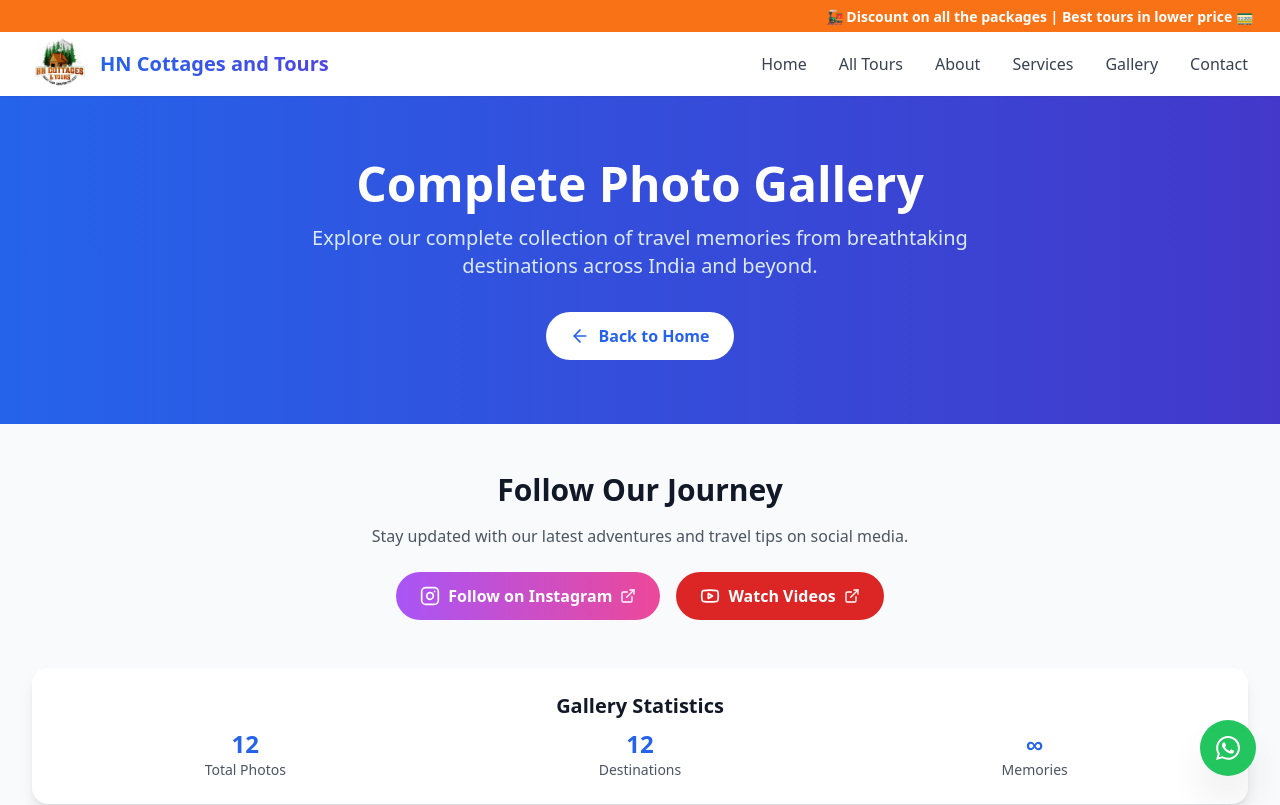
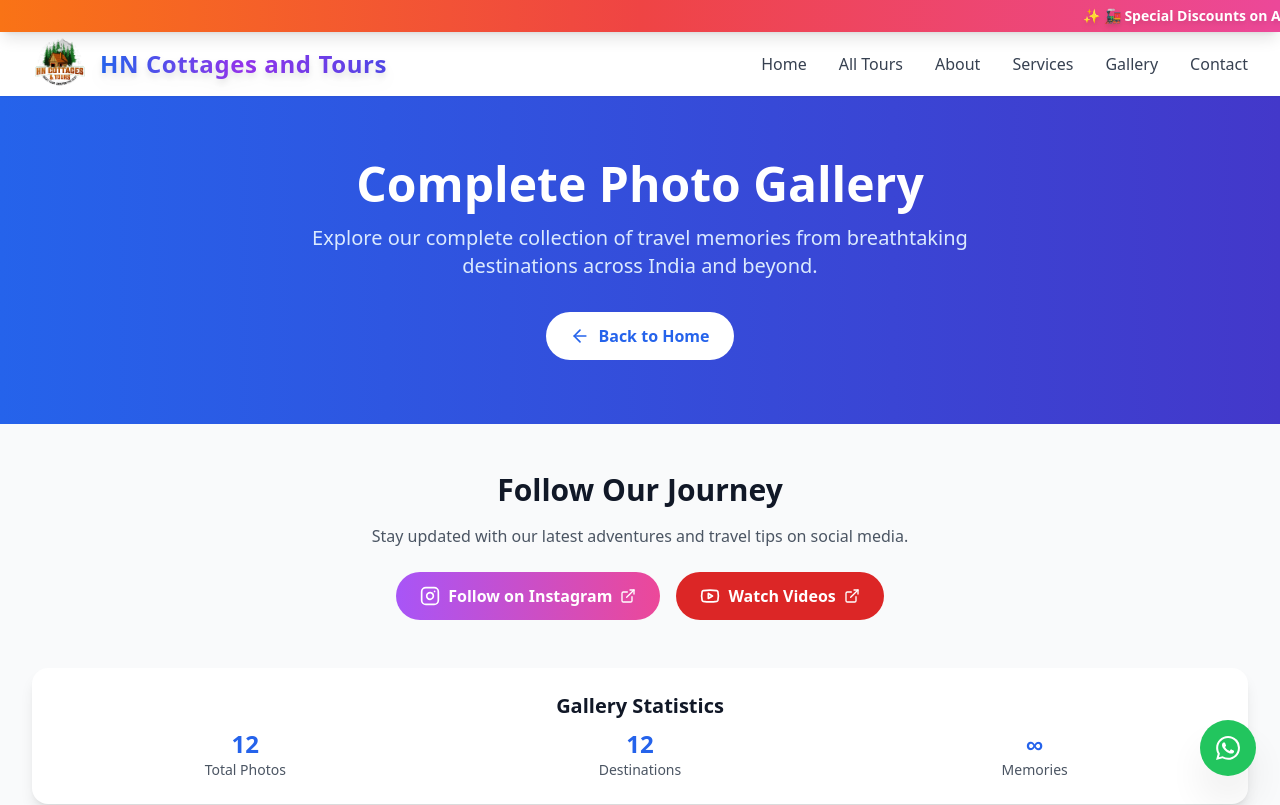
Before and after one commit to adarshbende12/HN_Tours_APP, a React (Vite) app: page /all-gallery in a window 1280 px wide. Shown: the top 805 px of the page. Built offline with nearby package versions, Linux system fonts and the light colour scheme.

Commit message:
Remove stats section, style marquee, and enhance company name

```diff
--- a/src/components/About.tsx
+++ b/src/components/About.tsx
@@ -31,25 +31,6 @@ const About: React.FC = () => {
   return (
     <section id="about" className="py-12 md:py-20 bg-white">
       <div className="max-w-7xl mx-auto px-4 sm:px-6 lg:px-8">
-        {/* Stats Grid */}
-        <div className="grid grid-cols-2 md:grid-cols-4 gap-4 md:gap-6 mb-8 md:mb-12">
-          <div className="text-center p-3 md:p-4 bg-gray-50 rounded-xl">
-            <div className="text-xl md:text-3xl font-bold text-blue-600 mb-1">{company.experience}</div>
-            <div className="text-xs md:text-base text-gray-600">Years</div>
-          </div>
-          <div className="text-center p-3 md:p-4 bg-gray-50 rounded-xl">
-            <div className="text-xl md:text-3xl font-bold text-blue-600 mb-1">{company.customers}</div>
-            <div className="text-xs md:text-base text-gray-600">Customers</div>
-          </div>
-          <div className="text-center p-3 md:p-4 bg-gray-50 rounded-xl">
-            <div className="text-xl md:text-3xl font-bold text-blue-600 mb-1">{company.destinations}</div>
-            <div className="text-xs md:text-base text-gray-600">Places</div>
-          </div>
-          <div className="text-center p-3 md:p-4 bg-gray-50 rounded-xl">
-            <div className="text-xl md:text-3xl font-bold text-blue-600 mb-1">{company.packages}</div>
-            <div className="text-xs md:text-base text-gray-600">Packages</div>
-          </div>
-        </div>
 
         {/* Features Grid */}
         <div className="grid grid-cols-2 md:grid-cols-4 gap-3 md:gap-8">
--- a/src/components/Footer.tsx
+++ b/src/components/Footer.tsx
@@ -34,7 +34,7 @@ const Footer: React.FC = () => {
                 <Plane className="h-6 w-6 text-white" />
               </div>
               <div>
-                <h1 className="text-xl font-bold bg-gradient-to-r from-blue-600 to-indigo-600 bg-clip-text text-transparent">{company.name}</h1>
+                <h1 className="text-2xl font-extrabold bg-gradient-to-r from-blue-600 via-purple-600 to-indigo-600 bg-clip-text text-transparent drop-shadow-lg tracking-wide">{company.name}</h1>
                 <p className="text-sm text-gray-400">{company.tagline}</p>
               </div>
             </div>
--- a/src/components/Header.tsx
+++ b/src/components/Header.tsx
@@ -54,7 +54,7 @@ const Header: React.FC = () => {
               />
             </div>
             <div className="hidden sm:block">
-              <h1 className="text-xl font-bold bg-gradient-to-r from-blue-600 to-indigo-600 bg-clip-text text-transparent">{siteConfig.company.name}</h1>
+              <h1 className="text-2xl font-extrabold bg-gradient-to-r from-blue-600 via-purple-600 to-indigo-600 bg-clip-text text-transparent drop-shadow-lg tracking-wide">{siteConfig.company.name}</h1>
             </div>
           </button>
 
--- a/src/components/MarqueeText.tsx
+++ b/src/components/MarqueeText.tsx
@@ -2,19 +2,19 @@ import React from 'react';
 
 const MarqueeText: React.FC = () => {
   return (
-    <div className="marquee-container bg-orange-500 text-white py-2 fixed top-0 left-0 right-0 z-50 overflow-hidden">
-      <div className="marquee-text whitespace-nowrap">
+    <div className="marquee-container bg-gradient-to-r from-orange-500 via-red-500 to-pink-500 text-white py-3 fixed top-0 left-0 right-0 z-50 overflow-hidden shadow-lg">
+      <div className="marquee-text whitespace-nowrap font-bold text-lg drop-shadow-md">
         <span className="inline-block px-8">
-          🚂 Discount on all the packages | Best tours in lower price 🚃
+          ✨ 🚂 Special Discounts on All Packages | Premium Tours at Unbeatable Prices 🚃 ✨
         </span>
         <span className="inline-block px-8">
-          🚂 Discount on all the packages | Best tours in lower price 🚃
+          ✨ 🚂 Special Discounts on All Packages | Premium Tours at Unbeatable Prices 🚃 ✨
         </span>
         <span className="inline-block px-8">
-          🚂 Discount on all the packages | Best tours in lower price 🚃
+          ✨ 🚂 Special Discounts on All Packages | Premium Tours at Unbeatable Prices 🚃 ✨
         </span>
         <span className="inline-block px-8">
-          🚂 Discount on all the packages | Best tours in lower price 🚃
+          ✨ 🚂 Special Discounts on All Packages | Premium Tours at Unbeatable Prices 🚃 ✨
         </span>
       </div>
     </div>
```
